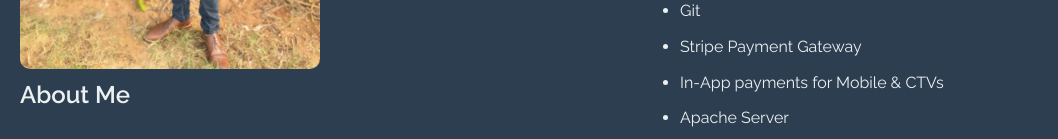
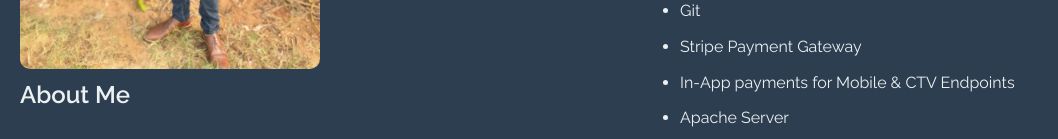
Before and after one commit to Hari2892/my-projects, a React (Vite) app in the folder react-projects/hari-first-react-app/: page / in a window 1280 px wide. Shown: the part 527-666 px from the top of the page, without its empty margins (0-1058 px from the left). Built offline with nearby package versions, Linux system fonts and the light colour scheme.

Commit message:
content fixes - v2

```diff
--- a/react-projects/hari-first-react-app/src/components/Skills.tsx
+++ b/react-projects/hari-first-react-app/src/components/Skills.tsx
@@ -19,7 +19,7 @@ const Skills = () => {
         <li>Google Cloud Platform (Storage & VM)</li>
         <li>Git</li>
         <li>Stripe Payment Gateway</li>
-        <li>In-App payments for Mobile & CTVs</li>
+        <li>In-App payments for Mobile & CTV Endpoints</li>
         <li>Apache Server</li>
         <li>Google Place API</li>
         <li>Google Translate API</li>
```
